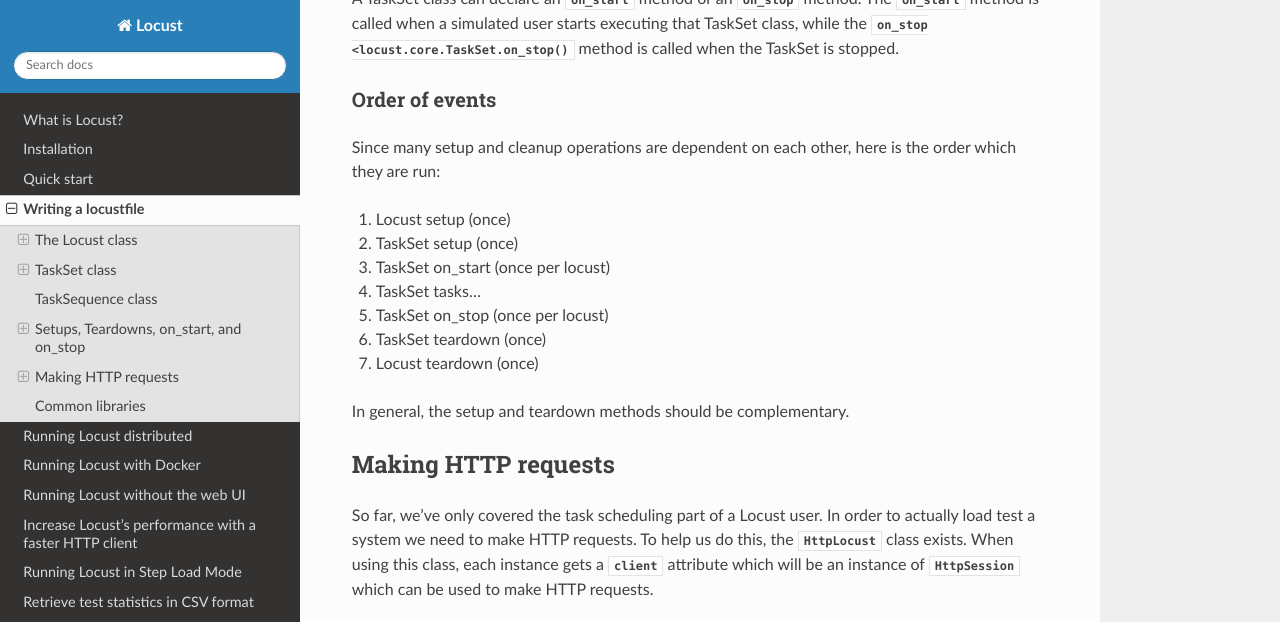
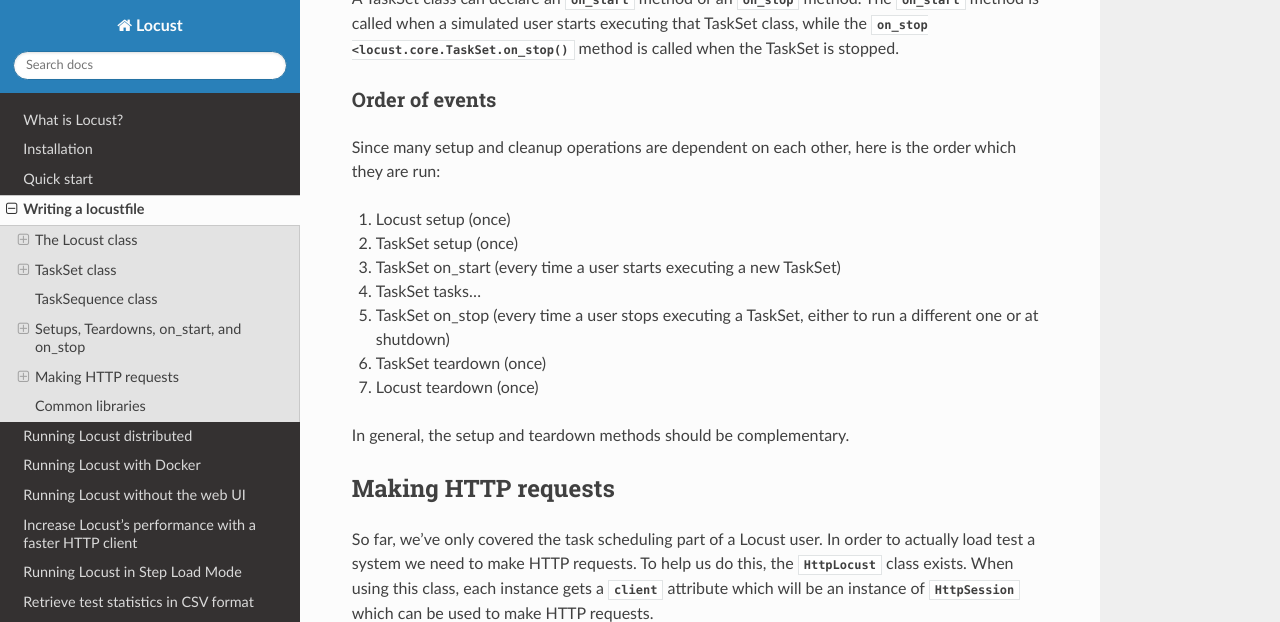
Before and after one commit to locustio/locust, a Sphinx documentation site: the page built from docs/writing-a-locustfile.rst, in a window 1280 px wide and 900 px high, scrolled down 6416 px, cut to the strip 0-622 px from the top of the window. Built offline with Sphinx 7.4.7 and the Read the Docs theme 2.0.0, drawn with Linux system fonts in a browser that asks for light colours; pages that are not in the unit, such as notebooks, are missing from menus; the version number could not be read and is left out.

Commit message:
Clarify when TaskSet.on_start() is run.

```diff
--- a/docs/writing-a-locustfile.rst
+++ b/docs/writing-a-locustfile.rst
@@ -335,9 +335,9 @@
 
 1. Locust setup (once)
 2. TaskSet setup (once)
-3. TaskSet on_start (once per locust)
+3. TaskSet on_start (every time a user starts executing a new TaskSet)
 4. TaskSet tasks...
-5. TaskSet on_stop (once per locust)
+5. TaskSet on_stop (every time a user stops executing a TaskSet, either to run a different one or at shutdown)
 6. TaskSet teardown (once)
 7. Locust teardown (once)
 
```
